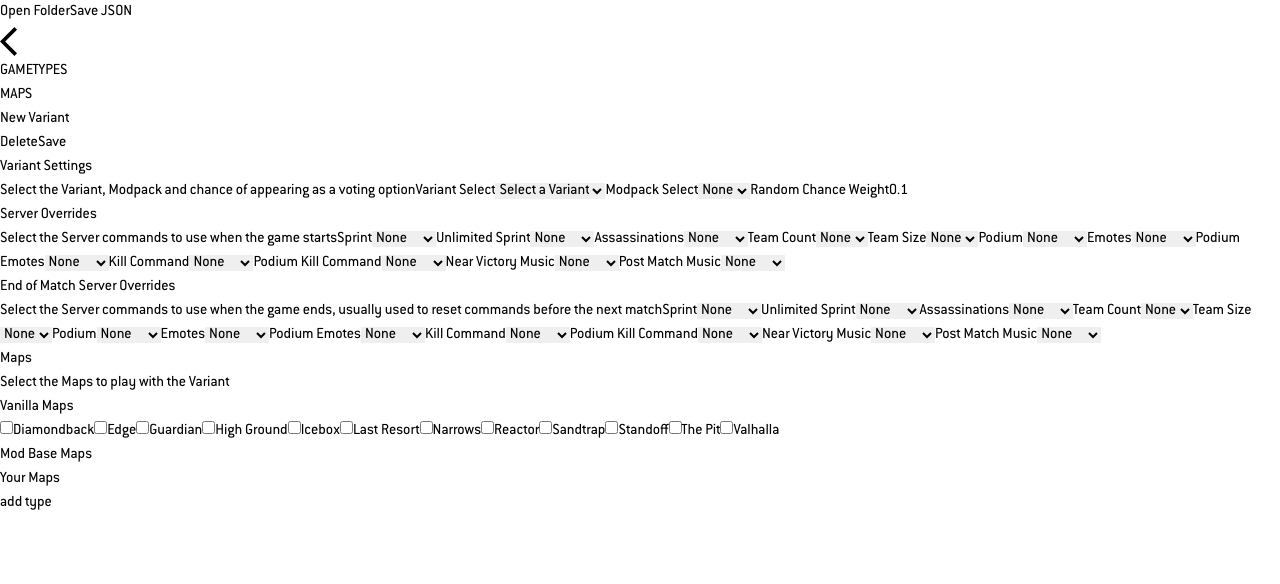
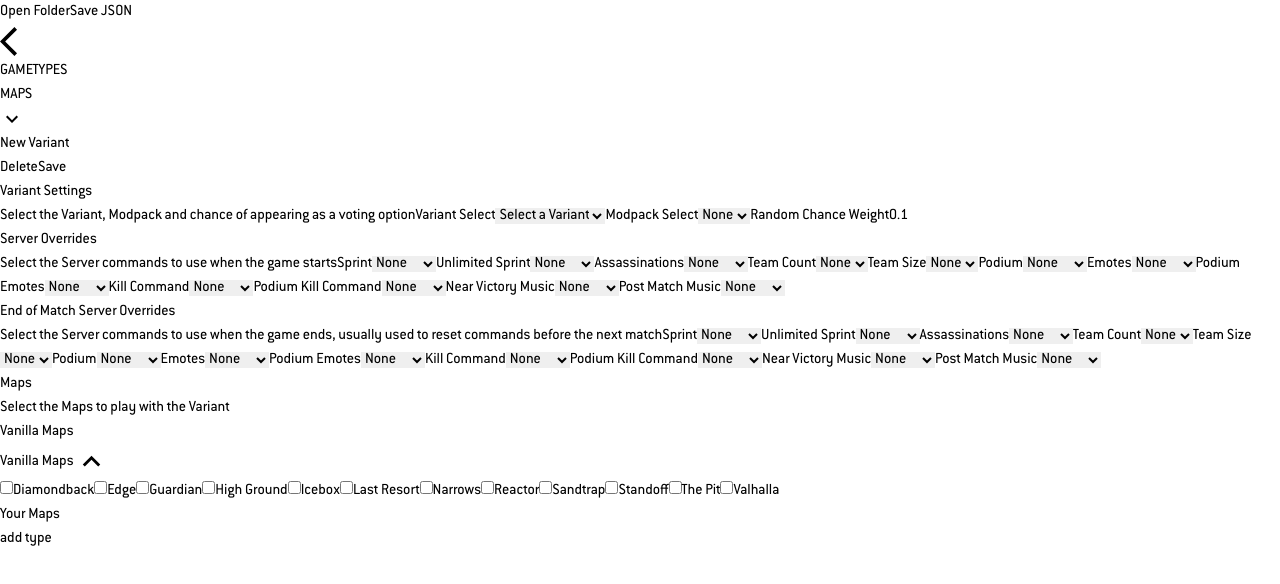
Before and after one commit to The-Nightman/EDResurgence-VotingJSON-Builder, a React (Vite) app: page / in a window 1280 px wide. Both pictures are taken after a click on the button "add type". Shown: the top 584 px of the page. Built offline with nearby package versions, Linux system fonts and the light colour scheme.

Commit message:
add collapsibles and default collapse states to type form

```diff
--- a/src/components/TypeForm.tsx
+++ b/src/components/TypeForm.tsx
@@ -2,11 +2,22 @@ import { useEffect, useState } from "react";
 import { MapObj, MapsVariantsData, ModData, TypeObj } from "../interfaces";
 import { mods } from "../mods";
 import { Tooltip } from "@mui/material";
+import {
+  KeyboardArrowDownOutlined,
+  KeyboardArrowUpOutlined,
+} from "@mui/icons-material";
 
 interface TypeFormProps {
   mapsVariantsData: MapsVariantsData;
   index: number;
   handleSaveDelete: (type: TypeObj, operation: "delete" | "save") => void;
+}
+
+// interface used for the form state to controll collapsables
+interface FormState {
+  formCollapsed: boolean;
+  vanillaMapsCollapsed: boolean;
+  modMapsCollapsed: boolean;
 }
 
 /**
@@ -37,6 +48,14 @@ export const TypeForm = ({
   const [selectedMod, setSelectedMod] = useState<ModData>({
     modName: "",
     modMaps: [],
+  });
+  const [formState, setFormState] = useState<FormState>({
+    // collapse entire form
+    formCollapsed: false,
+    // collapse vanilla maps checkboxes only
+    vanillaMapsCollapsed: true,
+    // collapse mod maps checkboxes only
+    modMapsCollapsed: true,
   });
 
   // useEffect runs when the component mounts and when the modPack value changes
@@ -154,11 +173,42 @@ export const TypeForm = ({
     <article>
       <form onSubmit={handleSubmit}>
         <div className="flex flex-row justify-between">
+          <div className="flex flex-row gap-2 justify-center">
+            <button
+              title={formState.formCollapsed ? "Expand Form" : "Collapse Form"}
+              aria-label={
+                formState.formCollapsed ? "Expand Form" : "Collapse Form"
+              }
+              aria-description={`${
+                formState.formCollapsed ? "Expand" : "Collapse"
+              } the Game Type form`}
+              // due to nature of tailwind and component libraries an arbitrary value is used to target the svg element
+              // [&] represents the parent and [&_p] represents a p tag child of the element that the style is applied to
+              // this equates to .element > p in raw css
+              // [&_svg] svg element of the icon that is child to the button
+              // [&_svg>path] path child of the svg element
+              className="h-6 px-2 [&_svg]:w-fit [&_svg>path]:scale-[2] [&_svg>path]:origin-center"
+              // type="button" to prevent form submission behaviour
+              type="button"
+              onClick={() =>
+                setFormState({
+                  ...formState,
+                  formCollapsed: !formState.formCollapsed,
+                })
+              }
+            >
+              {formState.formCollapsed ? (
+                <KeyboardArrowUpOutlined />
+              ) : (
+                <KeyboardArrowDownOutlined />
+              )}
+            </button>
             <h2 className="text-2xl">
               {typeFormData.typeName === ""
                 ? "New Variant"
                 : typeFormData.typeName}
             </h2>
+          </div>
           {/* Delete button */}
           <button
             title="Delete Type"
@@ -186,7 +236,7 @@ export const TypeForm = ({
           </button>
         </div>
         {/* Main form content */}
-        <div>
+        <div className={`${formState.formCollapsed && "hidden"}`}>
           {/* Variant Settings */}
           <fieldset className="flex flex-row justify-between px-2 border-2 border-slate-900">
             <legend>Variant Settings</legend>
@@ -759,8 +809,43 @@ export const TypeForm = ({
               Select the Maps to play with the Variant
             </span>
             {/* Vanilla Base-Game Maps */}
-            <fieldset className="flex flex-row flex-wrap gap-4 px-2 border-2 border-slate-900">
-              <legend>Vanilla Maps</legend>
+            <fieldset className="flex flex-col border-2 border-slate-900">
+              <legend className="sr-only">Vanilla Maps</legend>
+              <div className="flex flex-row justify-between">
+                <span className="self-center text-lg" aria-hidden>
+                  Vanilla Maps
+                </span>
+                <button
+                  type="button"
+                  title={
+                    formState.vanillaMapsCollapsed
+                      ? "Open Vanilla Maps"
+                      : "Close Vanilla Maps"
+                  }
+                  aria-label={
+                    formState.vanillaMapsCollapsed
+                      ? "Open Vanilla Maps"
+                      : "Close Vanilla Maps"
+                  }
+                  onClick={() =>
+                    setFormState({
+                      ...formState,
+                      vanillaMapsCollapsed: !formState.vanillaMapsCollapsed,
+                    })
+                  }
+                >
+                  {formState.vanillaMapsCollapsed ? (
+                    <KeyboardArrowUpOutlined fontSize="large" />
+                  ) : (
+                    <KeyboardArrowDownOutlined fontSize="large" />
+                  )}
+                </button>
+              </div>
+              <div
+                className={`${
+                  formState.vanillaMapsCollapsed ? "hidden" : "flex"
+                } flex-row flex-wrap gap-4 px-2`}
+              >
                 {vanillaMaps.map((map) => (
                   <label className="w-32" key={map.mapName}>
                     <input
@@ -806,10 +891,47 @@ export const TypeForm = ({
                     {map.displayName}
                   </label>
                 ))}
+              </div>
             </fieldset>
             {/* Mod Base Maps */}
-            <fieldset className="flex flex-row flex-wrap gap-4 px-2 border-2 border-slate-900">
-              <legend>Mod Base Maps</legend>
+            {selectedMod.modMaps.length > 0 && (
+              <fieldset className="flex flex-col border-2 border-slate-900">
+                <legend className="sr-only">Mod Base Maps</legend>
+                <div className="flex flex-row justify-between">
+                  <span className="self-center text-lg" aria-hidden>
+                    Mod Base Maps
+                  </span>
+                  <button
+                    type="button"
+                    title={
+                      formState.modMapsCollapsed
+                        ? "Open Mod Base Maps"
+                        : "Close Mod Base Maps"
+                    }
+                    aria-label={
+                      formState.modMapsCollapsed
+                        ? "Open Mod Base Maps"
+                        : "Close Mod Base Maps"
+                    }
+                    onClick={() =>
+                      setFormState({
+                        ...formState,
+                        modMapsCollapsed: !formState.modMapsCollapsed,
+                      })
+                    }
+                  >
+                    {formState.modMapsCollapsed ? (
+                      <KeyboardArrowUpOutlined fontSize="large" />
+                    ) : (
+                      <KeyboardArrowDownOutlined fontSize="large" />
+                    )}
+                  </button>
+                </div>
+                <div
+                  className={`${
+                    formState.modMapsCollapsed ? "hidden" : "flex"
+                  } flex-row flex-wrap gap-4 px-2`}
+                >
                   {selectedMod.modMaps.map((map) => (
                     <label className="w-32" key={map.mapName}>
                       <input
@@ -855,7 +977,9 @@ export const TypeForm = ({
                       {map.displayName}
                     </label>
                   ))}
+                </div>
               </fieldset>
+            )}
             {/* Custom Maps */}
             <fieldset className="flex flex-row flex-wrap gap-4 px-2 border-2 border-slate-900">
               <legend>Your Maps</legend>
```
Lines whose indentation alone changed are shown as unchanged.
